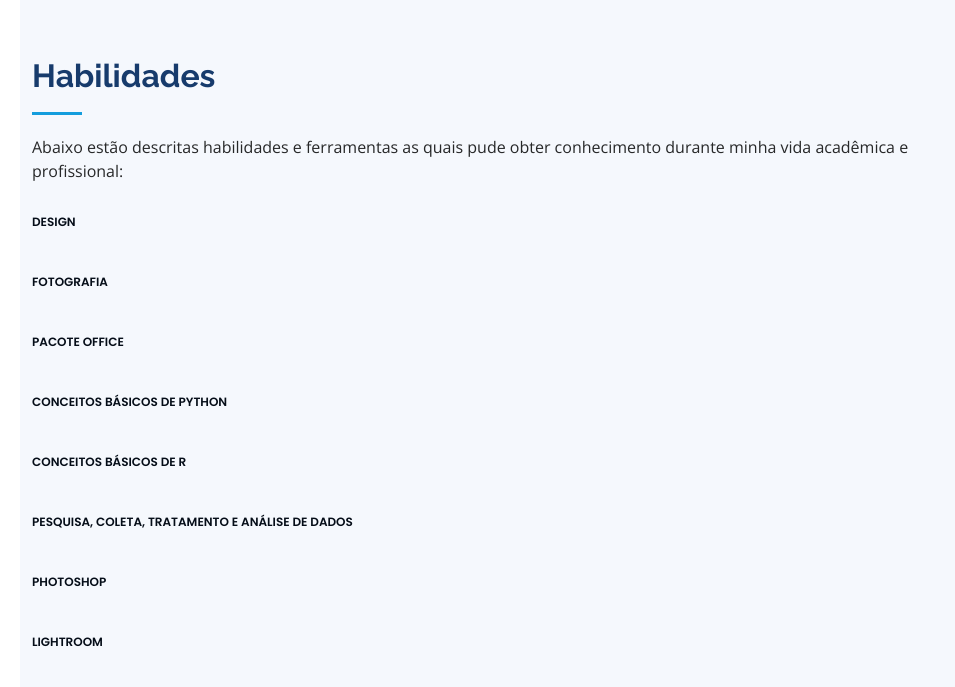
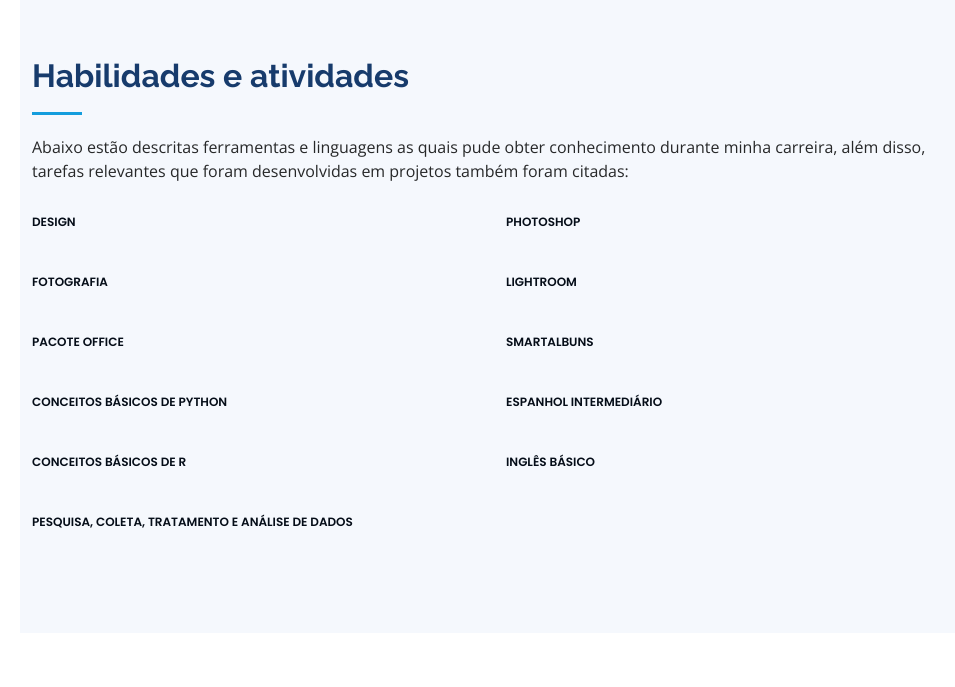
Before and after one commit to vivianranierems/vivianranierems.github.io, a plain HTML site: page index.html in a window 1280 px wide. Shown: the part 1875-2562 px from the top of the page, without its empty margins (312-1267 px from the left). Drawn offline with nearby package versions, Linux system fonts and the light colour scheme.

Commit message:
Update index.html

```diff
--- a/index.html
+++ b/index.html
@@ -158,9 +158,10 @@
     <!-- ======= Skills Section ======= -->
     <section id="skills" class="skills section-bg">
       <div class="container">
+
         <div class="section-title">
-          <h2>Habilidades</h2>
-          <p>Abaixo estão descritas habilidades e ferramentas as quais pude obter conhecimento durante minha vida acadêmica e profissional:</p>
+          <h2>Habilidades e atividades</h2>
+          <p>Abaixo estão descritas ferramentas e linguagens as quais pude obter conhecimento durante minha carreira, além disso, tarefas relevantes que foram desenvolvidas em projetos também foram citadas:</p>
         </div>
 
         <div class="row skills-content">
@@ -188,27 +189,35 @@
               </div>
 
             <div class="progress">
-                <span class="skill">Pesquisa, Coleta, tratamento e análise de dados</span>
+                <span class="skill">Pesquisa, coleta, tratamento e análise de dados</span>
             </div>
+          </div>
 
           <div class="col-lg-6" data-aos="fade-up" data-aos-delay="100">
+
             <div class="progress">
                 <span class="skill">Photoshop</span>
             </div>
+
             <div class="progress">
-                <span class="skill">Lightroom</span>
+                <span class="skill">LightRoom</span>
             </div>
+
             <div class="progress">
                 <span class="skill">SmartAlbuns</span>
             </div>
+
             <div class="progress">
-                <span class="skill">Espanhol intermediário</span>
+              <span class="skill">Espanhol intermediário</span>
             </div>
+
             <div class="progress">
-                <span class="skill">Inglês básico</span>
+              <span class="skill">Inglês básico</span>
             </div>
           </div>
+
         </div>
+
       </div>
     </section><!-- End Skills Section -->
 
```
